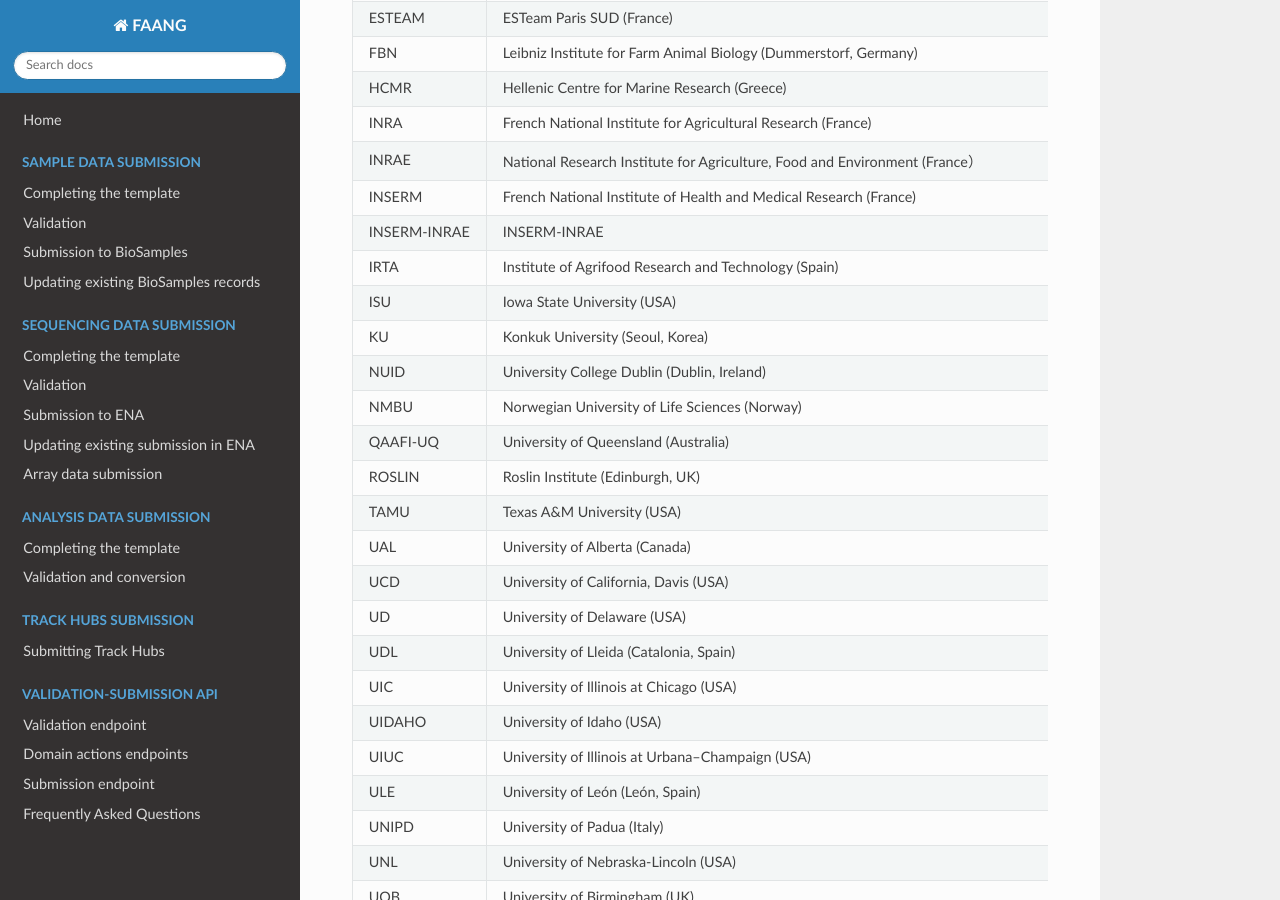
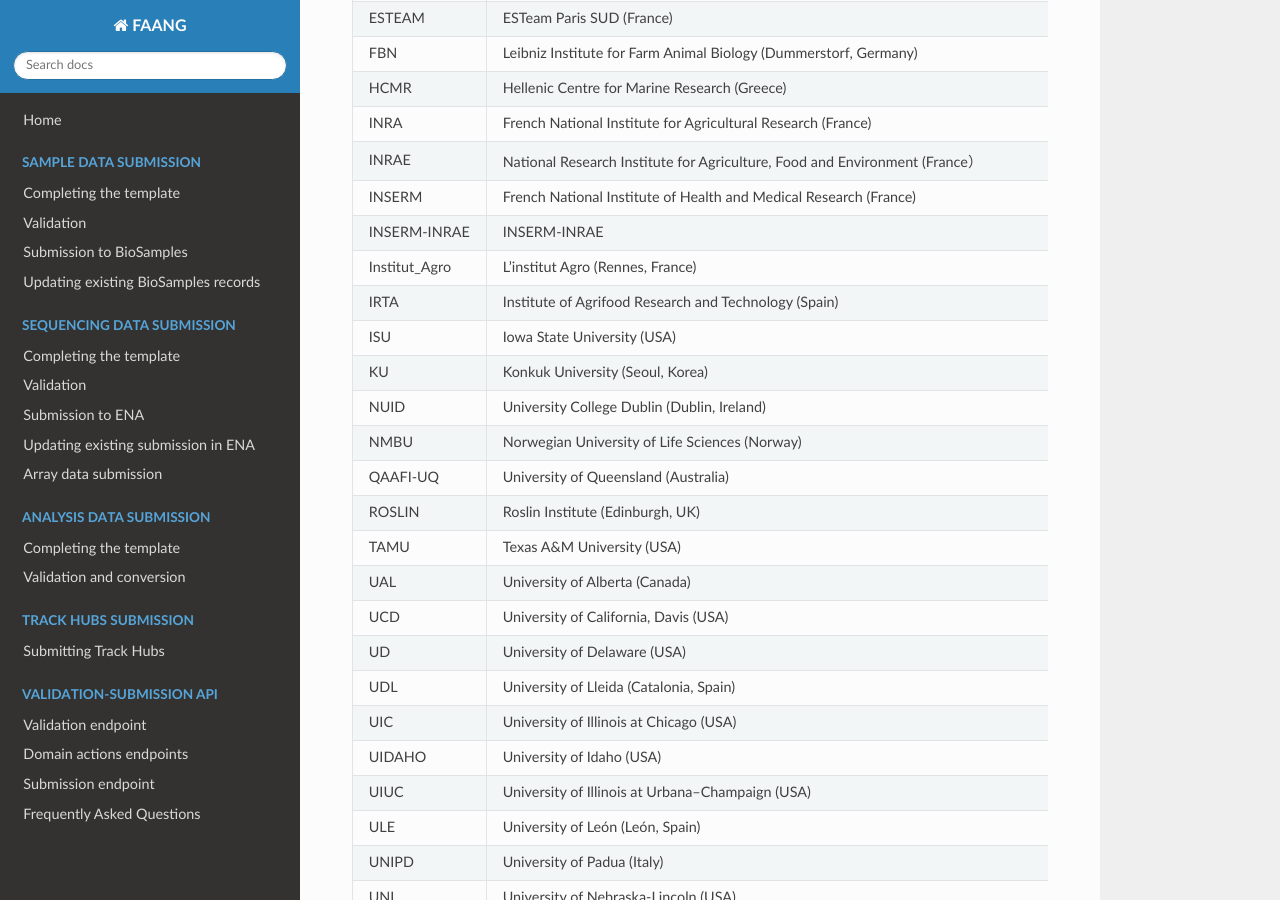
Before and after one commit to FAANG/dcc-documentation, an MkDocs documentation site: the page built from docs/organization_group_abbreviations.md, in a window 1280 px wide and 900 px high, scrolled down 476 px. Built offline with MkDocs 1.6.1, drawn with Linux system fonts in a browser that asks for light colours; nearby versions of some CDN libraries.

Commit message:
Adding new organization

```diff
--- a/docs/organization_group_abbreviations.md
+++ b/docs/organization_group_abbreviations.md
@@ -18,6 +18,7 @@
 INRAE | National Research Institute for Agriculture, Food and Environment (France）
 INSERM | French National Institute of Health and Medical Research (France)
 INSERM-INRAE | INSERM-INRAE
+Institut_Agro | L’institut Agro (Rennes, France)
 IRTA | Institute of Agrifood Research and Technology (Spain)
 ISU	| Iowa State University (USA)
 KU	| Konkuk University (Seoul, Korea)
```
